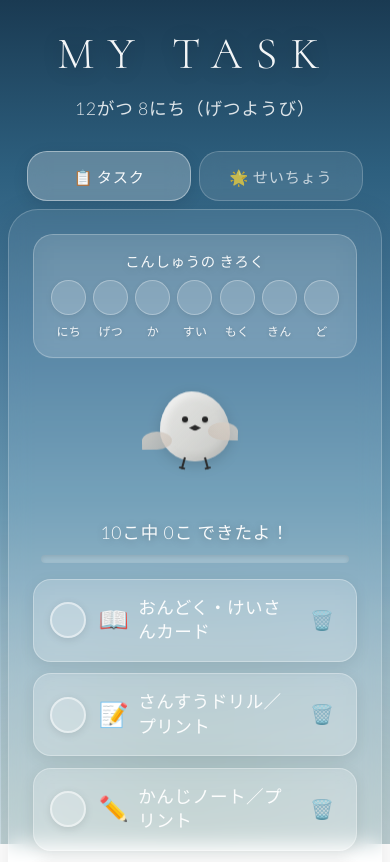
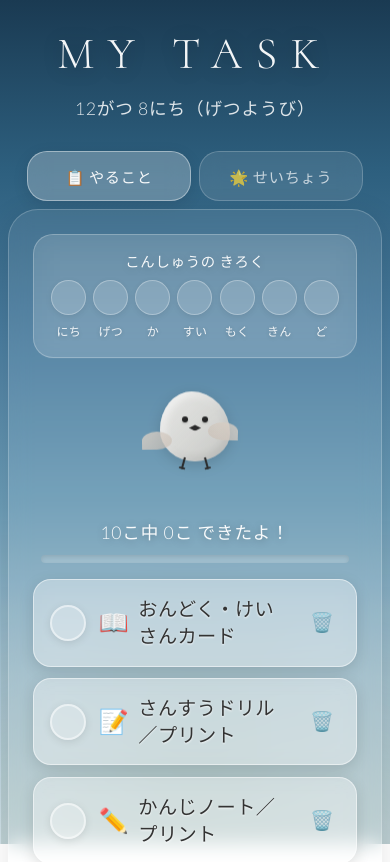
Before and after one commit to chihiroyoshikawa-png/my-app-todoapp, a React (Vite) app: page / in a window 390 px wide. Shown: the top 862 px of the page. Built offline with nearby package versions, Linux system fonts and the light colour scheme.

Commit message:
style: タスク→やること表記変更とカード視認性改善

```diff
--- a/src/App.tsx
+++ b/src/App.tsx
@@ -202,7 +202,7 @@ function App() {
           className={`tab-button ${currentTab === 'tasks' ? 'active' : ''}`}
           onClick={() => setCurrentTab('tasks')}
         >
-          📋 タスク
+          📋 やること
         </button>
         <button
           className={`tab-button ${currentTab === 'skills' ? 'active' : ''}`}
@@ -243,7 +243,7 @@ function App() {
 
             <div className="action-buttons">
               <button className="action-button add-button" onClick={() => setShowAddForm(true)}>
-                ＋ タスクをついかする
+                ＋ やることをついかする
               </button>
               <button
                 className="action-button template-button"
@@ -272,7 +272,7 @@ function App() {
 
       {deleteConfirm && (
         <ConfirmDialog
-          message="このタスクをけしてもいいですか？"
+          message="これをけしてもいいですか？"
           onConfirm={confirmDelete}
           onCancel={() => setDeleteConfirm(null)}
         />
--- a/src/components/AddTaskForm.tsx
+++ b/src/components/AddTaskForm.tsx
@@ -25,7 +25,7 @@ const AddTaskForm = ({ onAddTask, onClose }: AddTaskFormProps) => {
   return (
     <div className="modal-overlay" onClick={onClose}>
       <div className="modal-content" onClick={(e) => e.stopPropagation()}>
-        <h2 className="modal-title">あたらしいタスクをついかする</h2>
+        <h2 className="modal-title">あたらしい やることをついかする</h2>
 
         <form onSubmit={handleSubmit}>
           <div className="form-group">
--- a/src/components/SkillGrowth.tsx
+++ b/src/components/SkillGrowth.tsx
@@ -70,23 +70,23 @@ export const SkillGrowth: React.FC<SkillGrowthProps> = ({ skills }) => {
         <ul className="tips-list">
           <li>
             <span className="tip-icon">🔥</span>
-            <strong>がんばりやさん:</strong> まいにちタスクをこなそう
+            <strong>がんばりやさん:</strong> まいにち やることをこなそう
           </li>
           <li>
             <span className="tip-icon">⭐</span>
-            <strong>やりきりスター:</strong> ぜんぶのタスクをかんせいしよう
+            <strong>やりきりスター:</strong> ぜんぶの やることをかんせいしよう
           </li>
           <li>
             <span className="tip-icon">⏰</span>
-            <strong>じかんまもる:</strong> はやい時間にタスクをしよう
+            <strong>じかんまもる:</strong> はやい じかんに やることをしよう
           </li>
           <li>
             <span className="tip-icon">✨</span>
-            <strong>せいりせいとん:</strong> タスクをせいりしよう
+            <strong>せいりせいとん:</strong> やることをせいりしよう
           </li>
           <li>
             <span className="tip-icon">🚀</span>
-            <strong>チャレンジャー:</strong> あたらしいタスクにちょうせん
+            <strong>チャレンジャー:</strong> あたらしい やることにちょうせん
           </li>
         </ul>
       </div>
--- a/src/components/TaskList.css
+++ b/src/components/TaskList.css
@@ -21,19 +21,19 @@
   align-items: center;
   gap: 0.8rem;
   backdrop-filter: blur(12px);
-  background: rgba(255, 255, 255, 0.18);
+  background: rgba(255, 255, 255, 0.35);
   padding: 0.9rem;
   border-radius: 18px;
   transition: all 0.6s ease;
   animation: slideIn 0.8s ease;
-  border: 1px solid rgba(255, 255, 255, 0.3);
-  box-shadow: 0 4px 15px rgba(0, 0, 0, 0.08);
+  border: 1px solid rgba(255, 255, 255, 0.5);
+  box-shadow: 0 4px 15px rgba(0, 0, 0, 0.12);
 }
 
 .task-item:hover {
   transform: translateY(-2px);
-  background: rgba(255, 255, 255, 0.24);
-  border-color: rgba(255, 255, 255, 0.4);
+  background: rgba(255, 255, 255, 0.45);
+  border-color: rgba(255, 255, 255, 0.6);
 }
 
 .task-item.completed {
@@ -94,16 +94,17 @@
 
 .task-text {
   font-family: 'Lato', sans-serif;
-  font-size: 0.95rem;
-  font-weight: 400;
-  color: rgba(255, 255, 255, 0.95);
+  font-size: 1.1rem;
+  font-weight: 600;
+  color: #333;
   line-height: 1.4;
   letter-spacing: 0.02em;
+  text-shadow: 0 1px 2px rgba(255, 255, 255, 0.8);
 }
 
 .task-item.completed .task-text {
   text-decoration: line-through;
-  color: rgba(255, 255, 255, 0.5);
+  color: rgba(100, 100, 100, 0.6);
 }
 
 .delete-button {
@@ -159,7 +160,7 @@
   }
 
   .task-text {
-    font-size: 1.1rem;
+    font-size: 1.2rem;
   }
 
   .task-emoji {
--- a/src/components/TaskList.tsx
+++ b/src/components/TaskList.tsx
@@ -11,7 +11,7 @@ const TaskList = ({ tasks, onToggleTask, onDeleteTask }: TaskListProps) => {
   if (tasks.length === 0) {
     return (
       <div className="no-tasks">
-        <p>まだタスクがないよ！</p>
+        <p>まだ やることがないよ！</p>
         <p>したのボタンでついかしてね 🌟</p>
       </div>
     );
--- a/src/components/TemplateManager.tsx
+++ b/src/components/TemplateManager.tsx
@@ -41,7 +41,7 @@ const TemplateManager = ({ templates, onUpdateTemplates, onClose }: TemplateMana
   return (
     <div className="modal-overlay" onClick={onClose}>
       <div className="modal-content template-manager" onClick={(e) => e.stopPropagation()}>
-        <h2 className="modal-title">まいにちのタスクをせっていする</h2>
+        <h2 className="modal-title">まいにちの やることをせっていする</h2>
 
         <div className="template-list">
           {editingTemplates.map((template) => (
```
